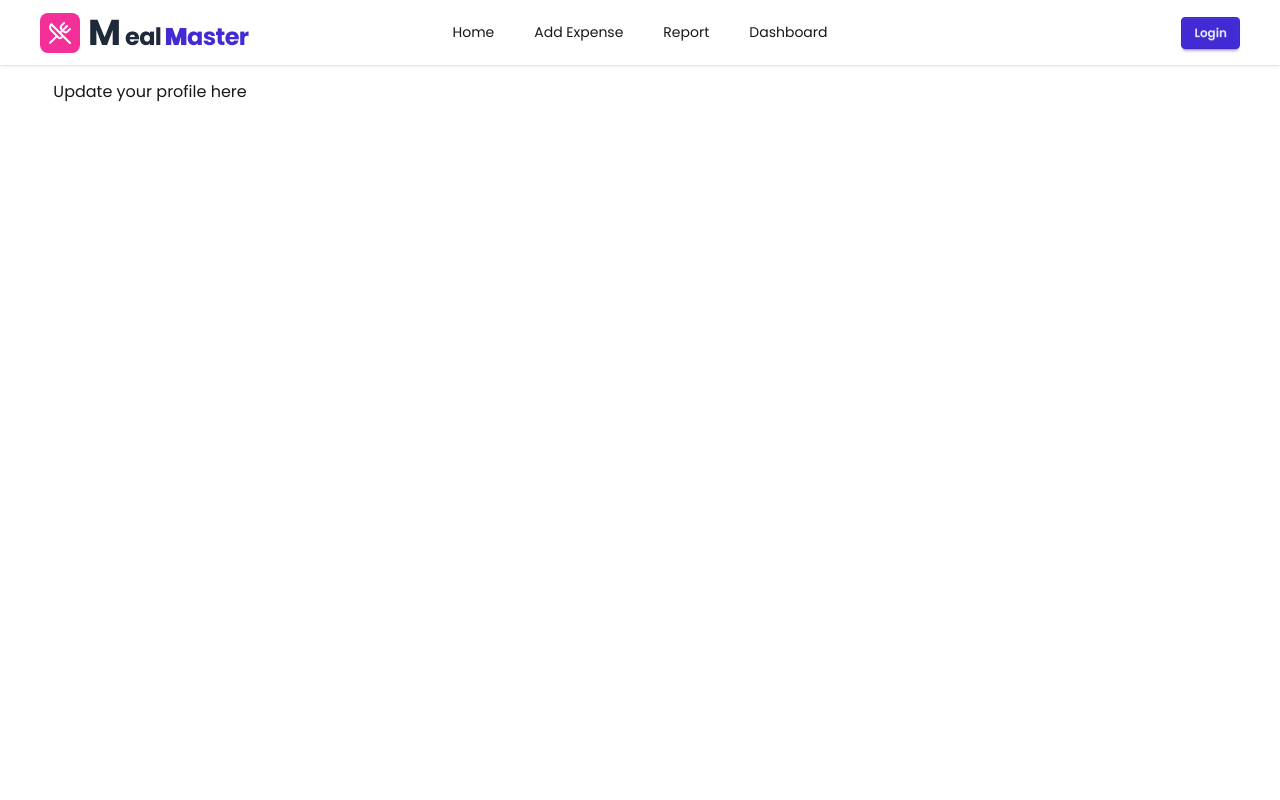
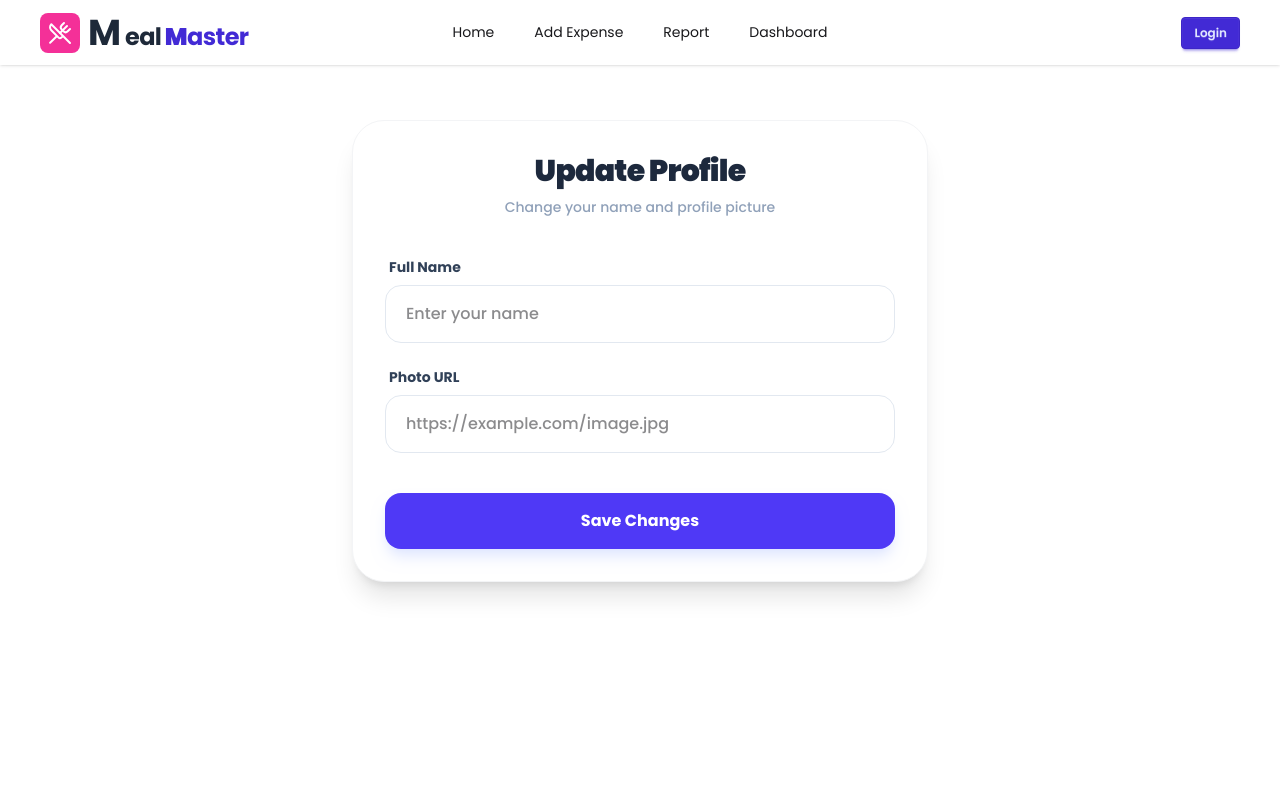
Before and after one commit to mehadhossen123/meal-master-frontend, a React (Vite) app: page /auth/update in a window 1280 px wide. Shown: the top 800 px of the page. Built offline with nearby package versions, Linux system fonts and the light colour scheme; no server answers.

Commit message:
update profile  implementation done

```diff
--- /dev/null
+++ b/src/pages/MyReport.jsx
@@ -0,0 +1,11 @@
+import React from 'react';
+
+const MyReport = () => {
+    return (
+        <div>
+
+        </div>
+    );
+};
+
+export default MyReport;
--- a/src/pages/UpdateProfile.jsx
+++ b/src/pages/UpdateProfile.jsx
@@ -1,12 +1,94 @@
-import React from 'react';
+import { updateProfile } from "firebase/auth";
+import { motion } from "framer-motion";
+
+import { useForm } from "react-hook-form";
+
+import { auth } from "../firebase/firebase";
+import Swal from "sweetalert2";
+import { useNavigate } from "react-router";
 
 const UpdateProfile = () => {
-    return (
-        <div className='pt-20'>
-            Update your profile here
+    const navigate=useNavigate();
 
+     const {
+        register, handleSubmit, reset,
+      } = useForm();
+      const handleUpdate=async(data)=>{
+
+      await updateProfile (auth.currentUser,{
+        displayName:data?.name,
+        photoURL:data?.photo
+
+       })
+       reset()
+       navigate("/dashboard/my-profile");
+        Swal.fire({
+                     position: "center",
+                     icon: "success",
+                     title: "register successful",
+                     showConfirmButton: false,
+                     timer: 1500,
+                   });
+
+      }
+  return (
+    <div className="pt-20">
+      <motion.div
+        initial={{ opacity: 0, y: 80 }}
+        animate={{ opacity: 1, y: 0 }}
+        transition={{ duration: 0.9, ease: "easeInOut" }}
+        className="max-w-xl mx-auto mt-10 p-8 bg-white rounded-[2rem] shadow-xl border border-gray-100"
+      >
+        <div className="text-center mb-10">
+          <div className="text-3xl font-black text-slate-800 tracking-tight">
+            Update Profile
+          </div>
+          <div className="text-sm text-slate-400 mt-2 font-medium">
+            Change your name and profile picture
+          </div>
         </div>
-    );
+
+        <form onSubmit={handleSubmit(handleUpdate)} className="space-y-6">
+          {/* Name Input Group */}
+          <div className="space-y-2">
+            <div className="text-sm font-bold text-slate-700 ml-1">
+              Full Name
+            </div>
+            <div className="relative">
+              <input
+                {...register("name", { required: true })}
+                type="text"
+                placeholder="Enter your name"
+                className="w-full px-5 py-4 rounded-2xl border border-slate-200 focus:border-indigo-500 focus:ring-4 focus:ring-indigo-50 outline-none transition-all font-medium"
+              />
+            </div>
+          </div>
+
+          {/* Photo URL Input Group */}
+          <div className="space-y-2">
+            <div className="text-sm font-bold text-slate-700 ml-1">
+              Photo URL
+            </div>
+            <div className="relative">
+              <input
+                {...register("photo", { required: true })}
+                type="url"
+                placeholder="https://example.com/image.jpg"
+                className="w-full px-5 py-4 rounded-2xl border border-slate-200 focus:border-indigo-500 focus:ring-4 focus:ring-indigo-50 outline-none transition-all font-medium"
+              />
+            </div>
+          </div>
+
+          {/* Submit Button */}
+          <div className="pt-4">
+            <button type="submit" className="w-full  bg-indigo-600 text-white py-4 rounded-2xl font-bold text-center hover:bg-indigo-700 cursor-pointer shadow-lg shadow-indigo-100 transition-all active:scale-[0.98]">
+              Save Changes
+            </button>
+          </div>
+        </form>
+      </motion.div>
+    </div>
+  );
 };
 
 export default UpdateProfile;
```
